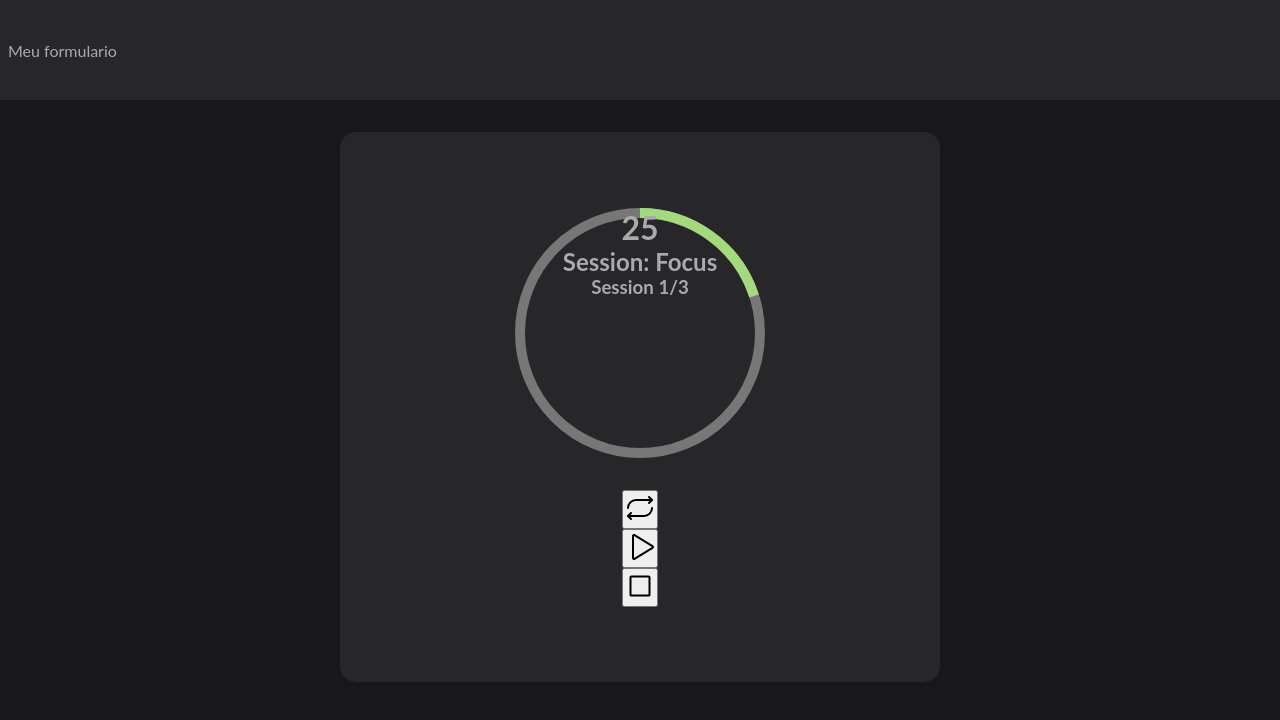
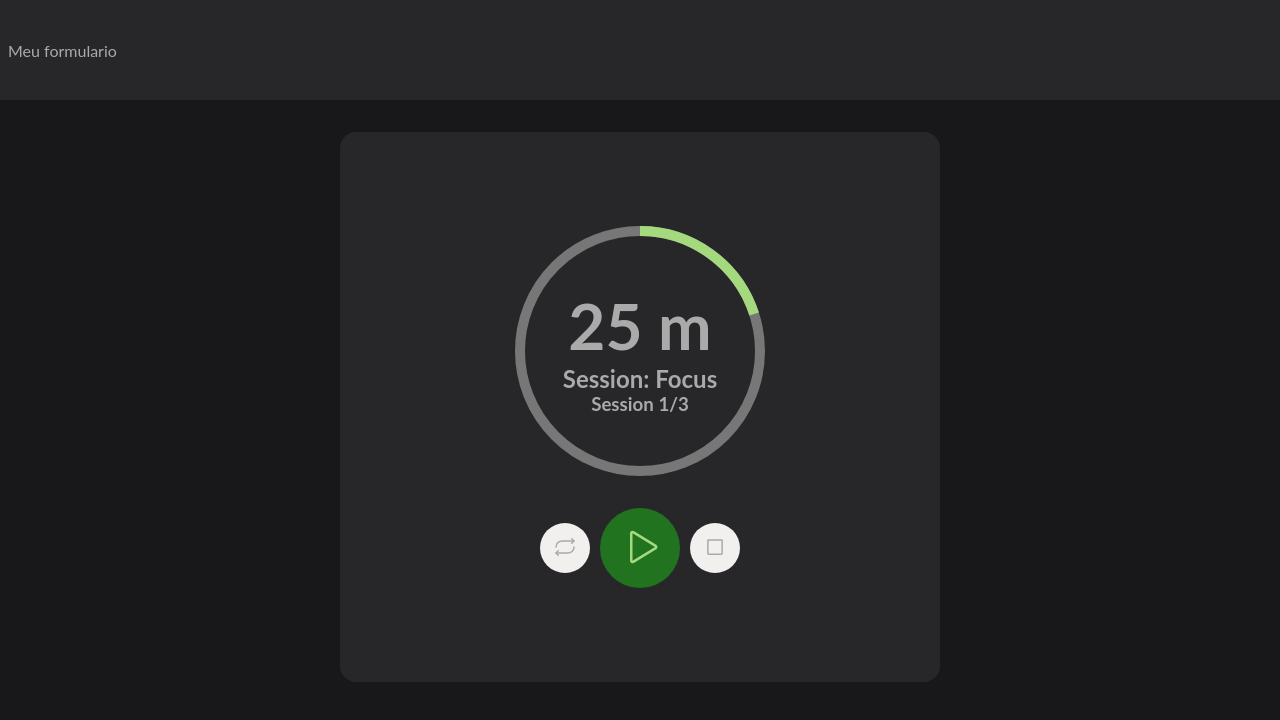
Before and after one commit to bruflor/pomodoro-js, a React (Vite) app: page / in a window 1280 px wide. Shown: the top 720 px of the page. Built offline with nearby package versions, Linux system fonts and the light colour scheme.

Commit message:
Timer css

```diff
--- a/src/components/Clock/Clock.tsx
+++ /dev/null
@@ -1,14 +0,0 @@
-import "react-circular-progressbar/dist/styles.css";
-import { ProgressBar } from "./ProgressBar/ProgressBar";
-import { ClockContainer } from "./style";
-import { MyTimer } from "./Timer/Timer";
-
-export const Clock = () => {
-  return (
-    <ClockContainer>
-      {/* the progress will be equal to my timer value */}
-
-      <MyTimer />
-    </ClockContainer>
-  );
-};
--- a/src/components/Clock/Timer/Timer.tsx
+++ b/src/components/Clock/Timer/Timer.tsx
@@ -1,7 +1,12 @@
 import { Pause, Play, Repeat, Stop } from "phosphor-react";
 import { useEffect, useState } from "react";
 import { ProgressBar } from "../ProgressBar/ProgressBar";
-import { MainContainer, TimeContainer, MyTimerContainer } from "./style";
+import {
+  MainContainer,
+  TimeContainer,
+  MyTimerContainer,
+  ButtonsContainer,
+} from "./style";
 
 //
 
@@ -20,6 +25,7 @@ export const MyTimer = () => {
   const controlTime = () => {
     // console.log("starting timer");
     setTimerOn(!timerOn);
+    return;
   };
 
   useEffect(() => {
@@ -62,8 +68,18 @@ export const MyTimer = () => {
         } else {
         }
       }
+    } else {
+      return;
     }
   }, [displayTime, timerOn]);
+
+  const reset = () => {
+    setTimerOn(false);
+    setSessions(0);
+    setSessionStatus("Focus");
+    setDisplayTime(0);
+    console.log(displayTime);
+  };
   return (
     <MainContainer>
       <TimeContainer>
@@ -78,7 +94,7 @@ export const MyTimer = () => {
         <MyTimerContainer>
           {sessionStatus === "Focus" ? (
             <>
-              <h1>{focusTime - displayTime}</h1>
+              <h1>{focusTime - displayTime} m</h1>
               <h2>{`Session: ${sessionStatus}`}</h2>
               <h3>{`Session ${sessions + 1}/${sessionNumber}`}</h3>
             </>
@@ -97,31 +113,40 @@ export const MyTimer = () => {
           )}
         </MyTimerContainer>
       </TimeContainer>
-
+      <ButtonsContainer>
         <button
           onClick={() => {
-          setSessions(0);
-          setDisplayTime(0);
-          setSessionStatus("Focus");
-          setTimerOn(false);
+            reset();
           }}
         >
-        <Repeat size={32} />
+          <Repeat size={24} />
         </button>
+        {/* <button
+          onClick={() => {
+            setTimerOn(false);
+            setSessions(0);
+            setSessionStatus("Focus");
+            setDisplayTime(0);
+          }}
+        >
+          <Repeat size={24} />
+        </button> */}
         <button
+          className="playPauseButton"
           onClick={() => {
             controlTime();
           }}
         >
-        {timerOn ? <Pause size={32} /> : <Play size={32} />}
+          {timerOn ? <Pause size={40} /> : <Play size={40} />}
         </button>
         <button
           onClick={() => {
             setTimerOn(false);
           }}
         >
-        <Stop size={32} />
+          <Stop size={24} />
         </button>
+      </ButtonsContainer>
     </MainContainer>
   );
 };
--- a/src/components/Clock/Timer/style.ts
+++ b/src/components/Clock/Timer/style.ts
@@ -1,9 +1,21 @@
 import styled from "styled-components";
+
+export const MainContainer = styled.div`
+  display: flex;
+  flex-direction: column;
+  justify-content: center;
+  display: flex;
+  align-items: center;
+`;
 
 export const TimeContainer = styled.div`
   display: flex;
   flex-direction: column;
   margin-bottom: 32px;
+  justify-content: center;
+  & h1 {
+    font-size: 64px;
+  }
 `;
 
 export const MyTimerContainer = styled.div`
@@ -15,9 +27,31 @@ export const MyTimerContainer = styled.div`
   align-items: center;
 `;
 
-export const MainContainer = styled.div`
+export const ButtonsContainer = styled.div`
+  width: 200px;
   display: flex;
-  flex-direction: column;
-  justify-content: center;
+  justify-content: space-between;
   align-items: center;
+
+  & > button {
+    width: 50px;
+    height: 50px;
+    border-radius: 100%;
+    padding: 8px;
+    background: #f2efef;
+    color: #aaaaaa;
+    border: none;
+    cursor: pointer;
+    transition: 200ms;
+  }
+  & button:hover {
+    transform: translateY(-4px);
+    transition: 800ms;
+  }
+  .playPauseButton {
+    width: 80px;
+    height: 80px;
+    background: #22731f;
+    color: #a4d97e;
+  }
 `;
--- a/src/components/Clock/style.ts
+++ /dev/null
@@ -1,12 +0,0 @@
-import styled from "styled-components";
-
-export const ClockContainer = styled.div`
-  width: 350px;
-  height: 350px;
-  /* background: red; */
-  display: flex;
-  flex-direction: column;
-  align-items: center;
-  justify-content: center;
-  gap: 24px;
-`;
--- a/src/components/Task/Task.tsx
+++ b/src/components/Task/Task.tsx
@@ -1,5 +1,5 @@
 import { ClockContainer, MainContainer, FormContainer } from "./style";
-import { Clock } from "../Clock/Clock";
+import { MyTimer } from "../Clock/Timer/Timer";
 
 //mock to come from the form in the future
 // const myData = {
@@ -14,7 +14,7 @@ export const Task = () => {
     <MainContainer>
       <FormContainer>Meu formulario</FormContainer>
       <ClockContainer>
-        <Clock />
+        <MyTimer />
       </ClockContainer>
     </MainContainer>
   );
```
Lines whose indentation alone changed are shown as unchanged.
